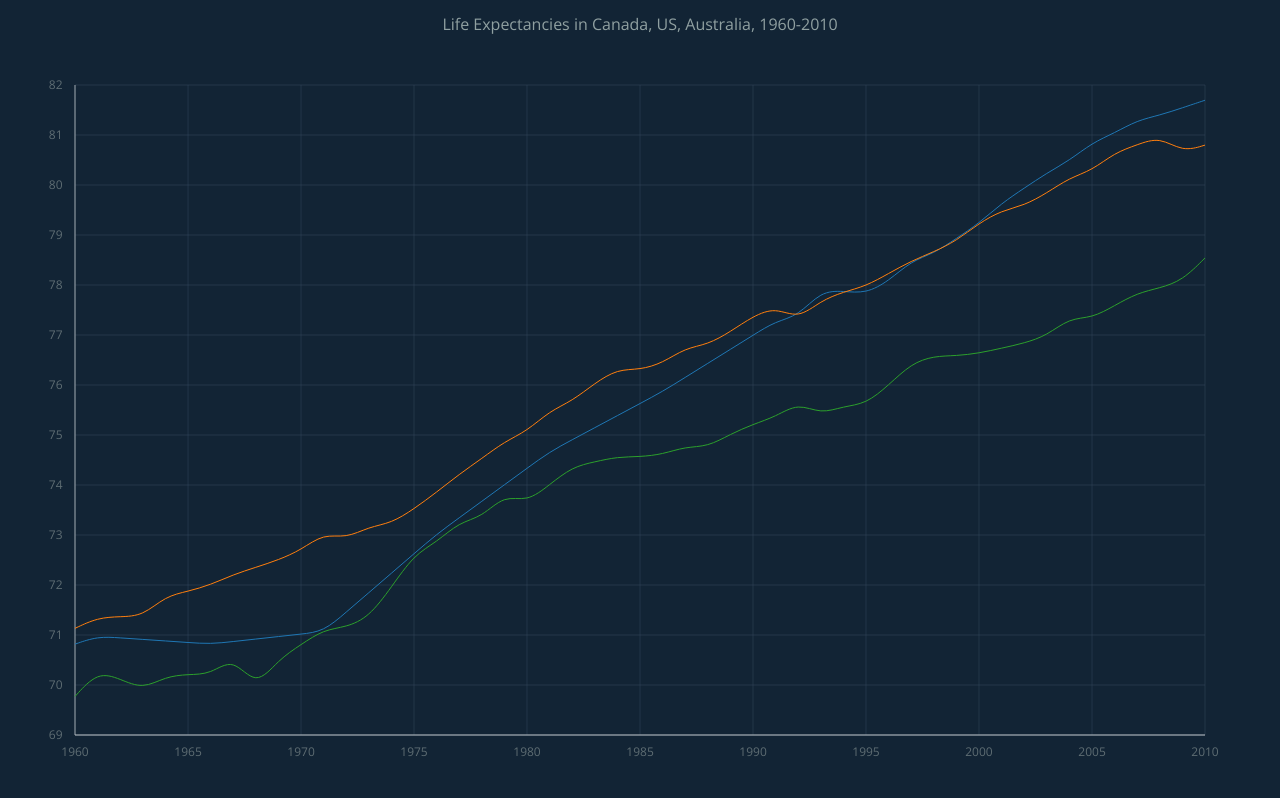
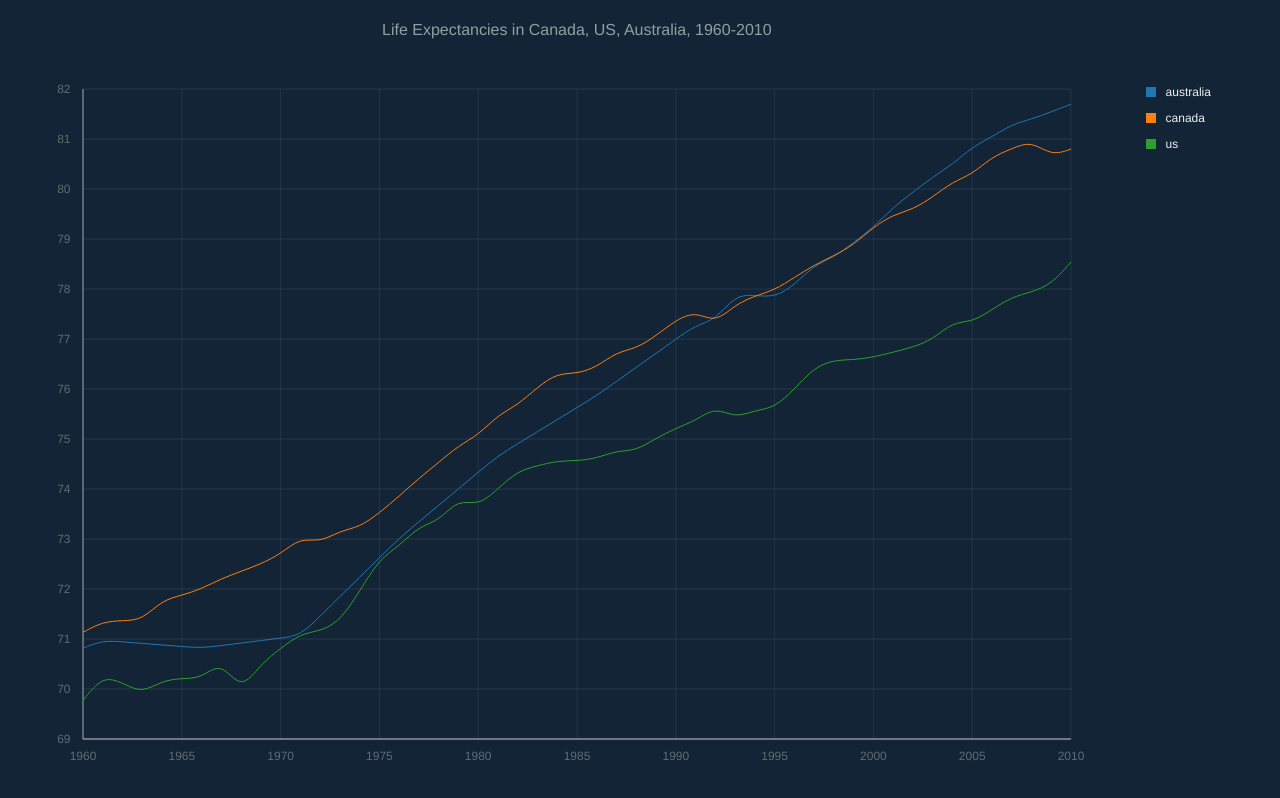
Before and after one commit to tessalt/d3_playground, a plain HTML site: page index.html in a window 1280 px wide. Drawn offline with nearby package versions, Linux system fonts and the light colour scheme.

Commit message:
add legend. closes #2

```diff
--- a/css/style.css
+++ b/css/style.css
@@ -1,5 +1,5 @@
 body {
-  font-family: 'Open Sans', sans-serif;
+  font-family: 'Helvetica', sans-serif;
   font-size: 12px;
   background: #122435;
   color: #ecf0f1;
@@ -12,8 +12,31 @@ h2 {
 	color: #90A0A1;
 }
 
-.container {
+.graph {
 	text-align: center;
+	width: 90%;
+	float: left;
+}
+
+.legend {
+/*	background: #ecf0f1;
+*/	width: 10%;
+	float: left;
+	padding-top: 65px;
+}
+
+.legend p {
+	position: relative;
+	padding-left: 20px;
+}
+
+.legend span {
+	display: block;
+	width: 10px;
+	height: 10px;
+	position: absolute;
+	left: 0;
+	top: 2px;
 }
 
 .country path {
--- a/index.html
+++ b/index.html
@@ -7,9 +7,11 @@
 	<link rel="stylesheet" href="css/style.css">
 </head>
 <body>
-<div class="container">
+<div class="graph">
 <h2>Life Expectancies in Canada, US, Australia, 1960-2010</h2>
 </div>
+<aside class="legend"></aside>
+  <script src="js/jquery.min.js"></script>
   <script src="js/d3.v3.min.js"></script>
 	<script src="js/life-expectancy.js"></script>
 </body>
--- a/js/life-expectancy.js
+++ b/js/life-expectancy.js
@@ -1,12 +1,12 @@
 // sizing vars
-var viewportWidth  = document.documentElement.clientWidth,
+var viewportWidth  = $(".graph").width(),
     viewportHeight = document.documentElement.clientHeight,
     margin = 50,
     w = viewportWidth - margin,
     h = viewportHeight - margin;
 
 // create svg element
-var svg = d3.select(".container")
+var svg = d3.select(".graph")
   .append("svg")
   .attr("width", w)
   .attr("height", h);
@@ -77,8 +77,6 @@ d3.tsv("data/life-expectancy.tsv", function(error, data){
     d3.extent(data, function(d) { return d.date; })
   );
 
-  console.log(d3.extent(data, function(d) { return d.date; }));
-
   // create y axis
   svg.append("g")
     .attr("class", "axis")
@@ -91,12 +89,22 @@ d3.tsv("data/life-expectancy.tsv", function(error, data){
     .call(xAxis)
     .attr("transform", "translate(0," + (h - margin) + ")");
 
+  var legend = d3.select(".legend");
+
   // create paths for countries
   var country = svg.selectAll(".country")
     .data(countries)
     .enter()
     .append("g")
     .attr("class", "country");
+
+  var countryLegend = legend.selectAll(".countryLegend")
+    .data(countries)
+    .enter()
+    .append("p")
+    .text(function(d){return d.name})
+    .append("span")
+    .style("background-color", function(d){return colorScale(d.name)});
 
   // plot paths to data, style paths with colour scale
   country.append("path")
```
